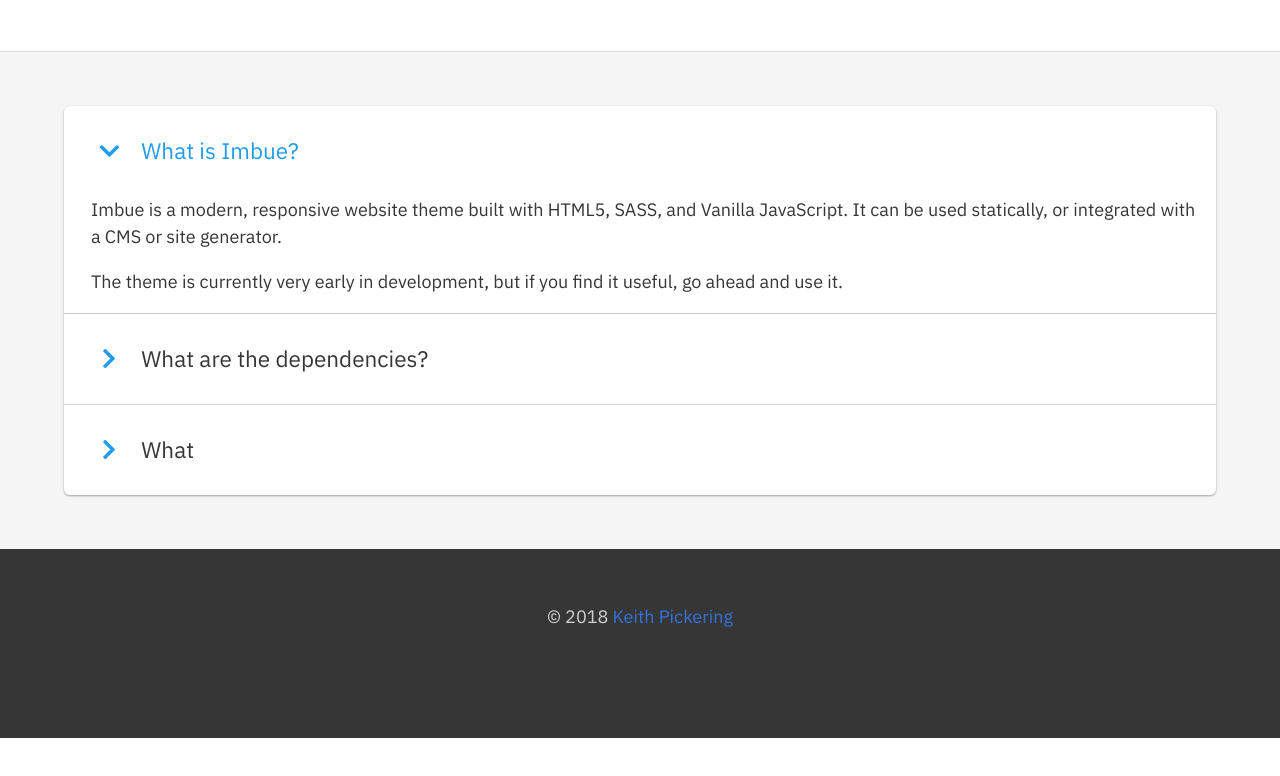
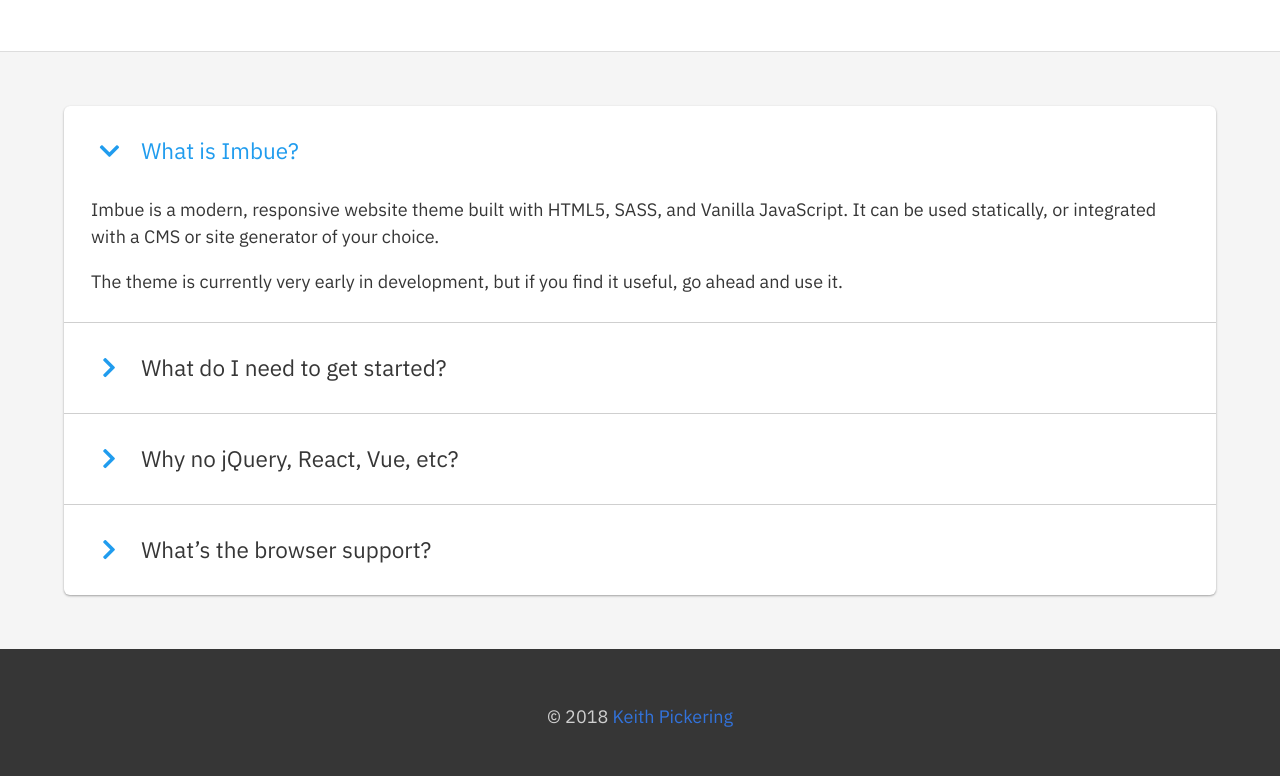
Before and after one commit to keithpickering/imbue, a plain HTML site: page index.html in a window 1280 px wide. Shown: the part 2145-2921 px from the top of the page. Before the commit the page ends 2883 px from the top, so only its background shows below. Drawn offline with Linux system fonts and the light colour scheme.

Commit message:
Update uglify to support ES6, other small updates

```diff
--- a/index.html
+++ b/index.html
@@ -272,7 +272,7 @@
             </header>
             <div class="accordion-body">
               <div class="content">
-                <p>Imbue is a modern, responsive website theme built with HTML5, SASS, and Vanilla JavaScript. It can be used statically, or integrated with a CMS or site generator.</p>
+                <p>Imbue is a modern, responsive website theme built with HTML5, SASS, and Vanilla JavaScript. It can be used statically, or integrated with a CMS or site generator of your choice.</p>
                 <p>The theme is currently very early in development, but if you find it useful, go ahead and use it.</p>
               </div>
             </div>
@@ -283,11 +283,11 @@
               <span class="icon is-large has-text-primary">
                 <i class="fas fa-chevron-right"></i>
               </span>
-              <span>What are the dependencies?</span>
+              <span>What do I need to get started?</span>
             </header>
             <div class="accordion-body">
               <div class="content">
-                <p>Imbue doesn&rsquo;t depend on anything, apart from a browser and a basic understanding of HTML.</p>
+                <p>Imbue doesn&rsquo;t have any dependencies, apart from a browser and a basic understanding of HTML. All you need to do is copy the contents of the <code>dist</code> folder, then you can use the included page templates as a starting point for building your site.</p>
                 <p>If you want to customize the SASS or JavaScript to build a custom version of the theme, you&rsquo;ll have to run <code>npm install</code> to get the required Node modules. Then you can run <code>grunt watch</code> to start watching for SASS and JS changes.</p&rsquo;
               </div>
             </div>
@@ -298,12 +298,26 @@
               <span class="icon is-large has-text-primary">
                 <i class="fas fa-chevron-right"></i>
               </span>
-              <span>What </span>
+              <span>Why no jQuery, React, Vue, etc?</span>
             </header>
             <div class="accordion-body">
               <div class="content">
-                <p>This is accordion text.</p>
-                <p>This is accordion text.</p>
+                <p>The philosophy behind Imbue is to provide developers of all kinds with a jumping-off point for building a site on any platform they like. If I were to rely on a JavaScript library, the theme would no longer be as versatile and the purpose would be lost.</p>
+                <p>Because Imbue only uses Vanilla JS (and a small amount at that), you won&rsquo;t have any trouble including any of the libraries mentioned above. You can use whichever one you like, or none at all. It&rsquo;s up to you!</p>
+              </div>
+            </div>
+          </article>
+
+          <article class="accordion">
+            <header class="accordion-head">
+              <span class="icon is-large has-text-primary">
+                <i class="fas fa-chevron-right"></i>
+              </span>
+              <span>What&rsquo;s the browser support?</span>
+            </header>
+            <div class="accordion-body">
+              <div class="content">
+                <p>Imbue should work like a dream in any modern browser. It uses some ES6 features without a transpiler, so IE could potentially have some issues. But I think generally the attitude on legacy support has shifted from <em>&ldquo;make sure our sites work in ancient browsers&rdquo;</em> to a much more reasonable <em>&ldquo;hold people accountable for updating their browsers&rdquo;</em>.
               </div>
             </div>
           </article>
--- a/js/main.js
+++ b/js/main.js
@@ -1,5 +1,3 @@
-'use strict';
-
 const Accordion = {
 	settings: {
 		// Expand the first item by default
@@ -11,7 +9,7 @@ const Accordion = {
 	openAccordion: function(toggle, content) {
 		if (content.children.length) {
 			toggle.classList.add("is-open");
-			var final_height = content.children[0].offsetHeight;
+			let final_height = Math.floor(content.children[0].offsetHeight);
 			content.style.height = final_height + "px";
 		}
 	},
@@ -32,7 +30,7 @@ const Accordion = {
 		const sections = el.getElementsByClassName("accordion");
 		const all_toggles = el.getElementsByClassName("accordion-head");
 		const all_contents = el.getElementsByClassName("accordion-body");
-		for (var i = 0; i < sections.length; i++) {
+		for (let i = 0; i < sections.length; i++) {
 			const section = sections[i];
 			const toggle = all_toggles[i];
 			const content = all_contents[i];
@@ -41,7 +39,7 @@ const Accordion = {
 			toggle.addEventListener("click", function(e) {
 				if (!_this.settings.toggle) {
 					// Hide all content areas first
-					for (var a = 0; a < all_contents.length; a++) {
+					for (let a = 0; a < all_contents.length; a++) {
 						_this.closeAccordion(all_toggles[a], all_contents[a]);
 					}
 
@@ -58,7 +56,7 @@ const Accordion = {
 			});
 
 			// Expand the first item
-			if (_this.settings.first_expanded && i === 0) {
+			if (i === 0 && _this.settings.first_expanded) {
 				_this.openAccordion(toggle, content);
 			}
 		}
@@ -68,7 +66,7 @@ const Accordion = {
 (function() {
 	// Initiate all instances on the page
 	const accordions = document.getElementsByClassName("accordions");
-	for (var i = 0; i < accordions.length; i++) {
+	for (let i = 0; i < accordions.length; i++) {
 		Accordion.init(accordions[i]);
 	}
 })();
```
Also changed, not shown: css/main.css, css/main.min.css, js/main.min.js.
